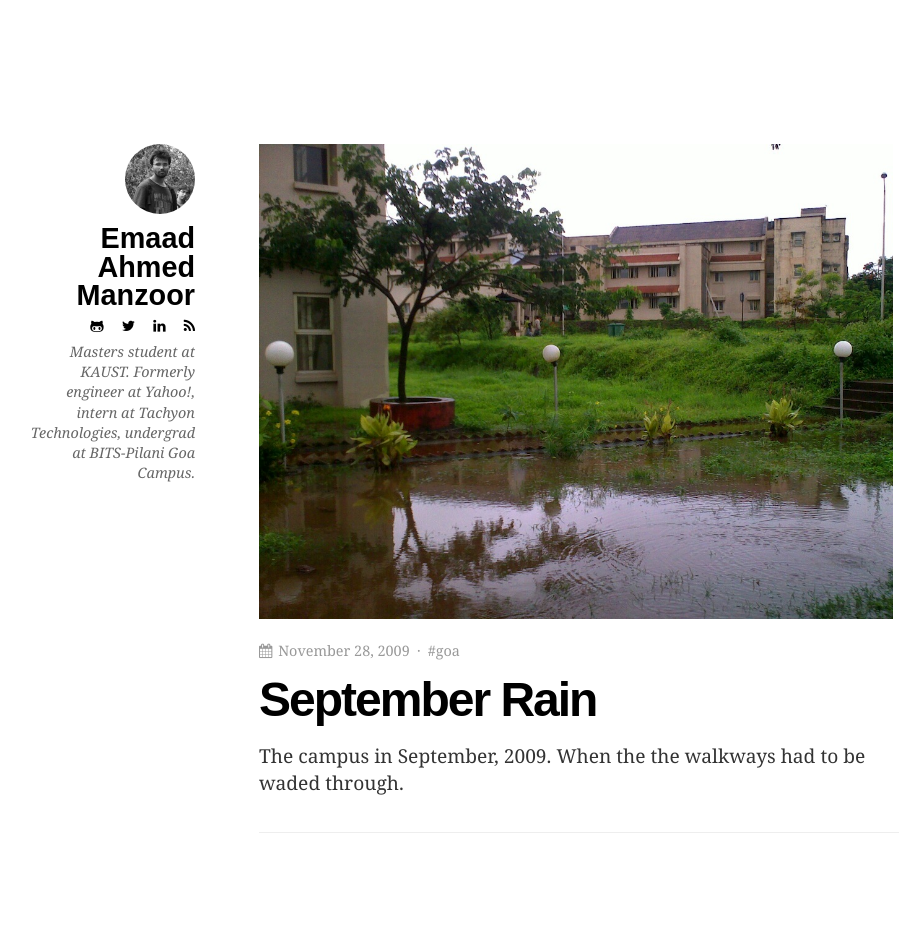
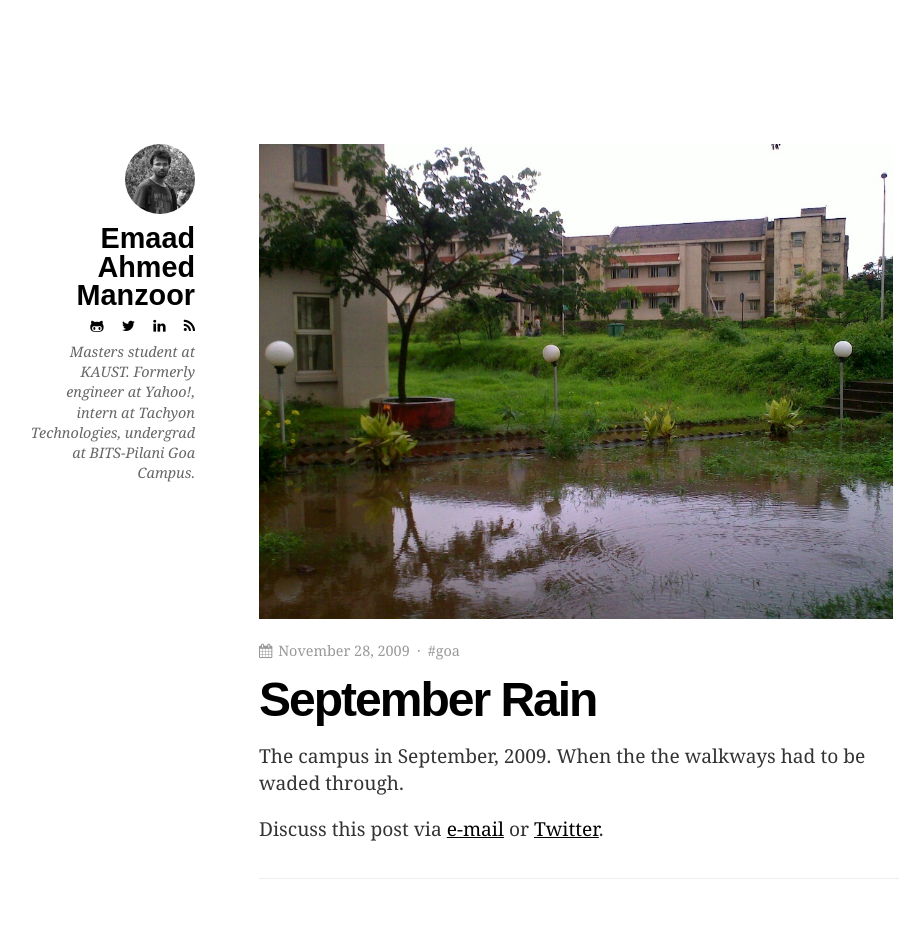
Before and after one commit to ganpatrao/ganpatrao.github.io, a Jekyll site: the page built from _posts/2009-11-28-september-rain.md, in a window 1280 px wide. Shown: the whole page, without its empty margins (125-1049 px from the left). Built offline with Jekyll 4.4.1, drawn with Linux system fonts in a browser that asks for light colours; before the commit the page ends 905 px from its top, so only the background shows below that.

Commit message:
Add a discuss-this paragraph to the layout

```diff
--- a/_layouts/post.html
+++ b/_layouts/post.html
@@ -11,5 +11,9 @@ layout: default
     <h1 class=post-title-large>{{ page.title }}</h1>
     <div class=post-content>
         {{ content }}
+        <p class=discuss>
+            Discuss this post via <a href="mailto:{{ site.email }}">e-mail</a>
+            or <a href="{{ site.twitter_url }}">Twitter</a>.
+        </p>
     </div>
 </div>
```
